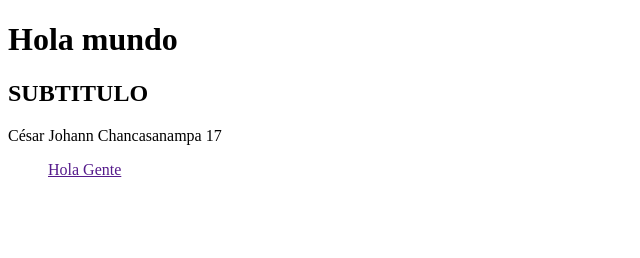
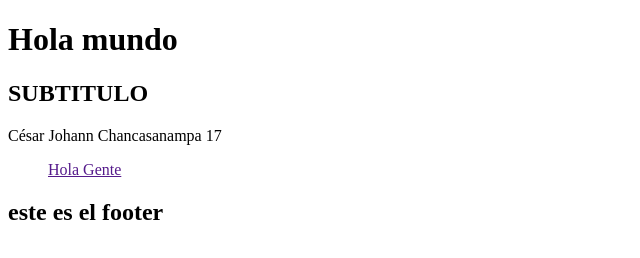
Before and after one commit to JoseCamposTorres/PracticaStarCode, a plain HTML site: page index.html in a window 1280 px wide. Shown: the whole page, without its empty margins (0-640 px from the left). Drawn offline with Linux system fonts and the light colour scheme.

Commit message:
sadasdasd

```diff
--- a/index.html
+++ b/index.html
@@ -17,5 +17,8 @@
     </section>
 
 
+    <footer>
+        <h2>este es el footer</h2>
+    </footer>
 </body>
 </html>
```
